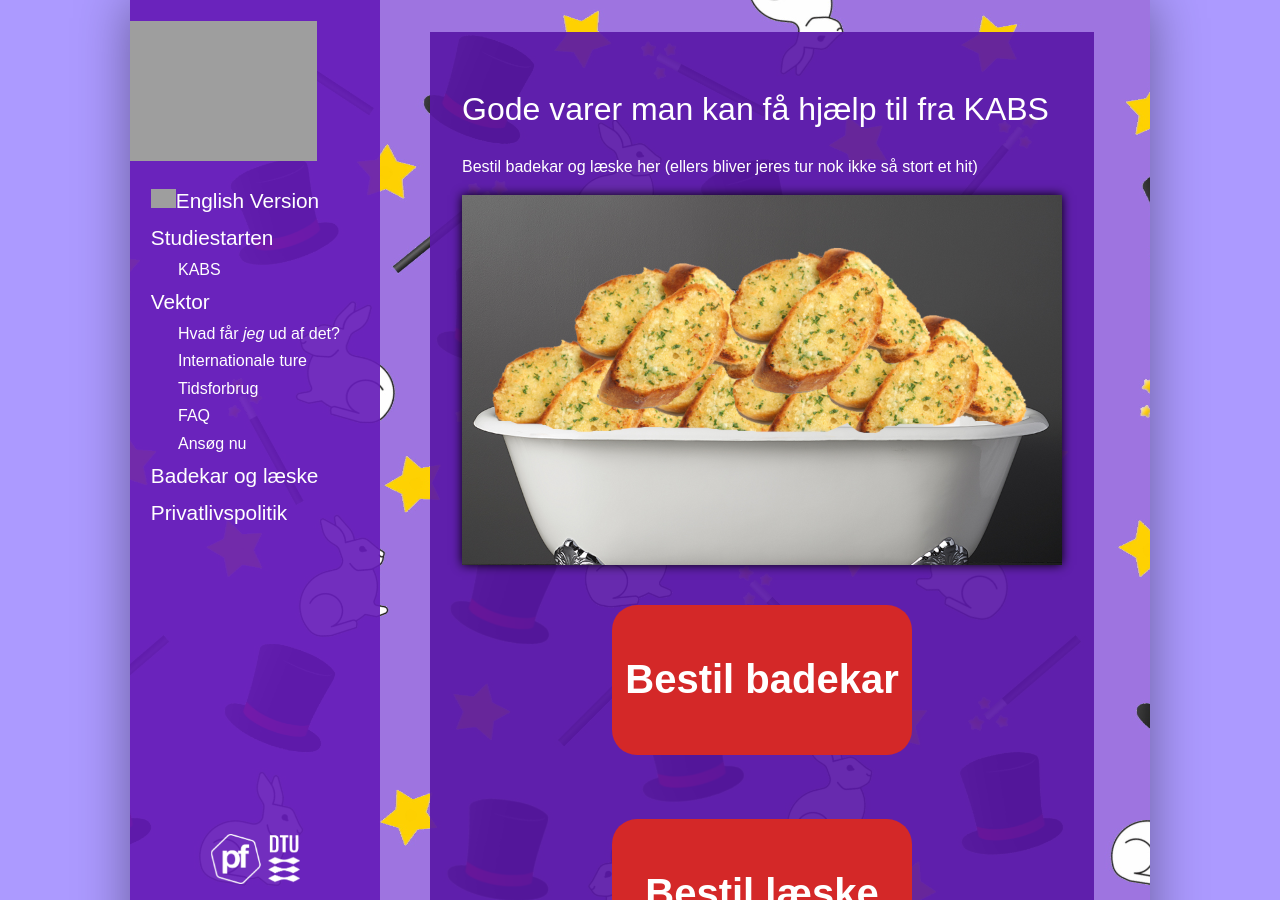
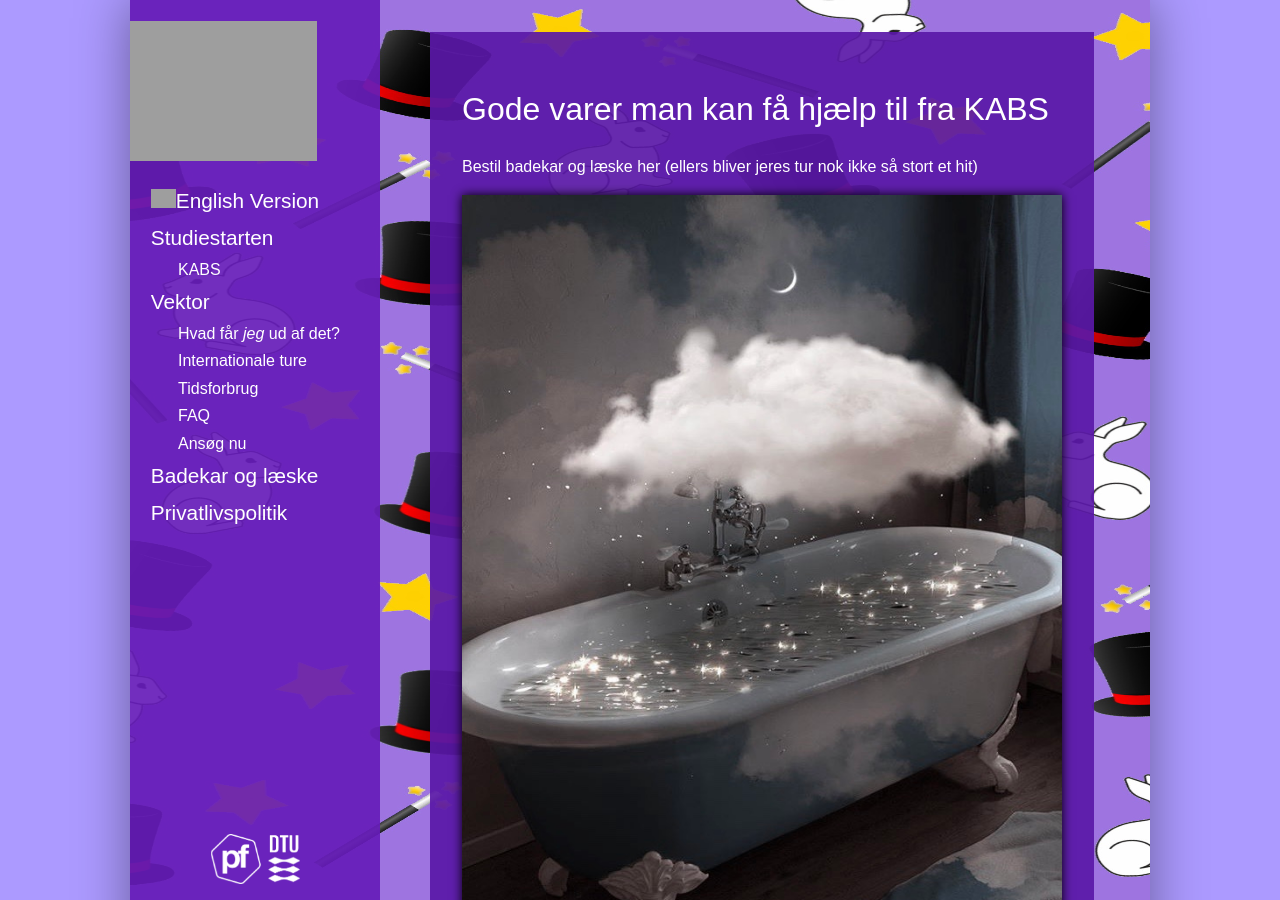
Before and after one commit to KABSDTU/kabsdtu.github.io, a Jekyll site: the page built from badekar.md, in a window 1280 px wide and 900 px high. Built offline with Jekyll 4.4.1, drawn with Linux system fonts in a browser that asks for light colours; some web fonts are replaced; grey boxes are pictures that could not be loaded.

Commit message:
tub pic fix

```diff
--- a/badekar.md
+++ b/badekar.md
@@ -6,7 +6,7 @@
 <h1>Gode varer man kan få hjælp til fra KABS</h1>
 <p>Bestil badekar og læske her (ellers bliver jeres tur nok ikke så stort et hit)</p>
 
-<div id="poster-image" style="background-image: url('/static/img/badekar.png');">
+<div id="poster-image-long" style="background-image: url('/static/img/magicTub.jpg');">
 </div>
 
 <a style="text-align: center; padding: 3px" href="https://forms.gle/bbZ8T1Co8L4XXS5cA">
```
Also changed, not shown: en/badekar.md (+1 -1 lines), static/img/magicTub.jpg (added).
